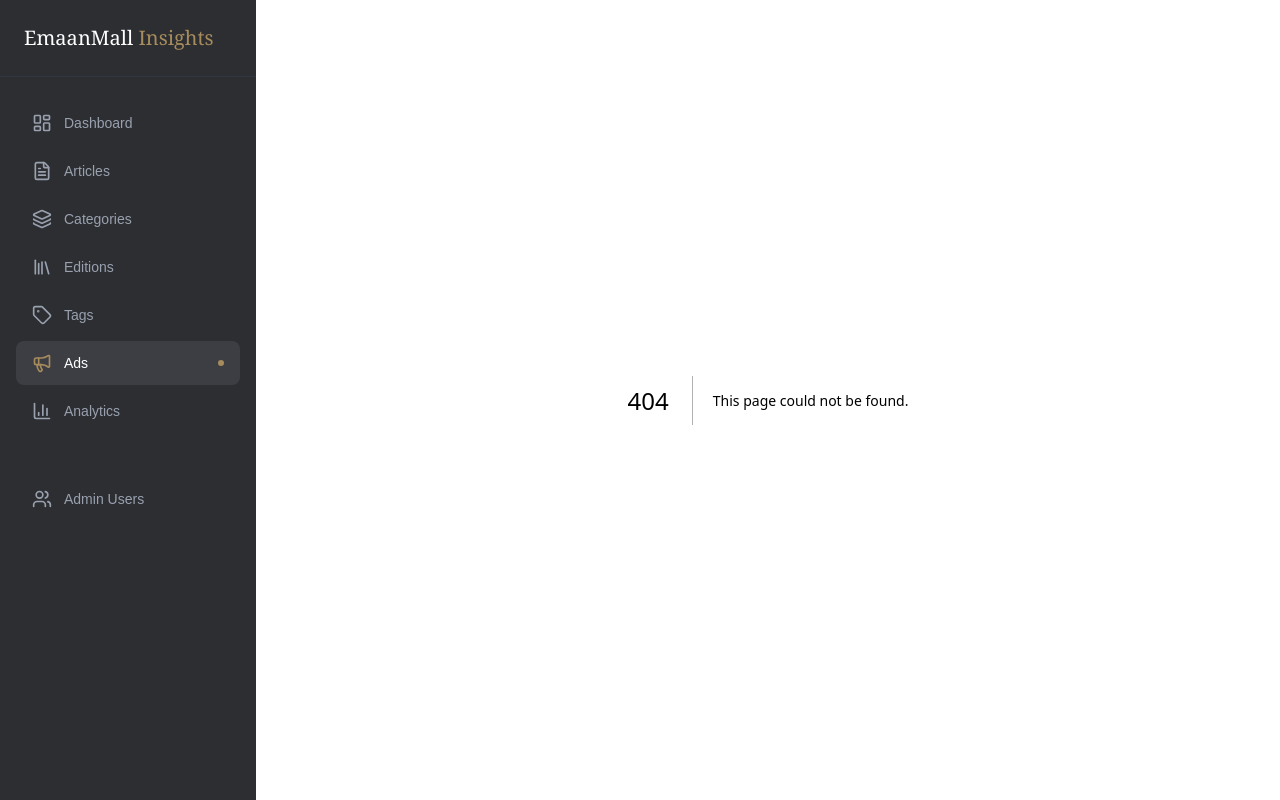
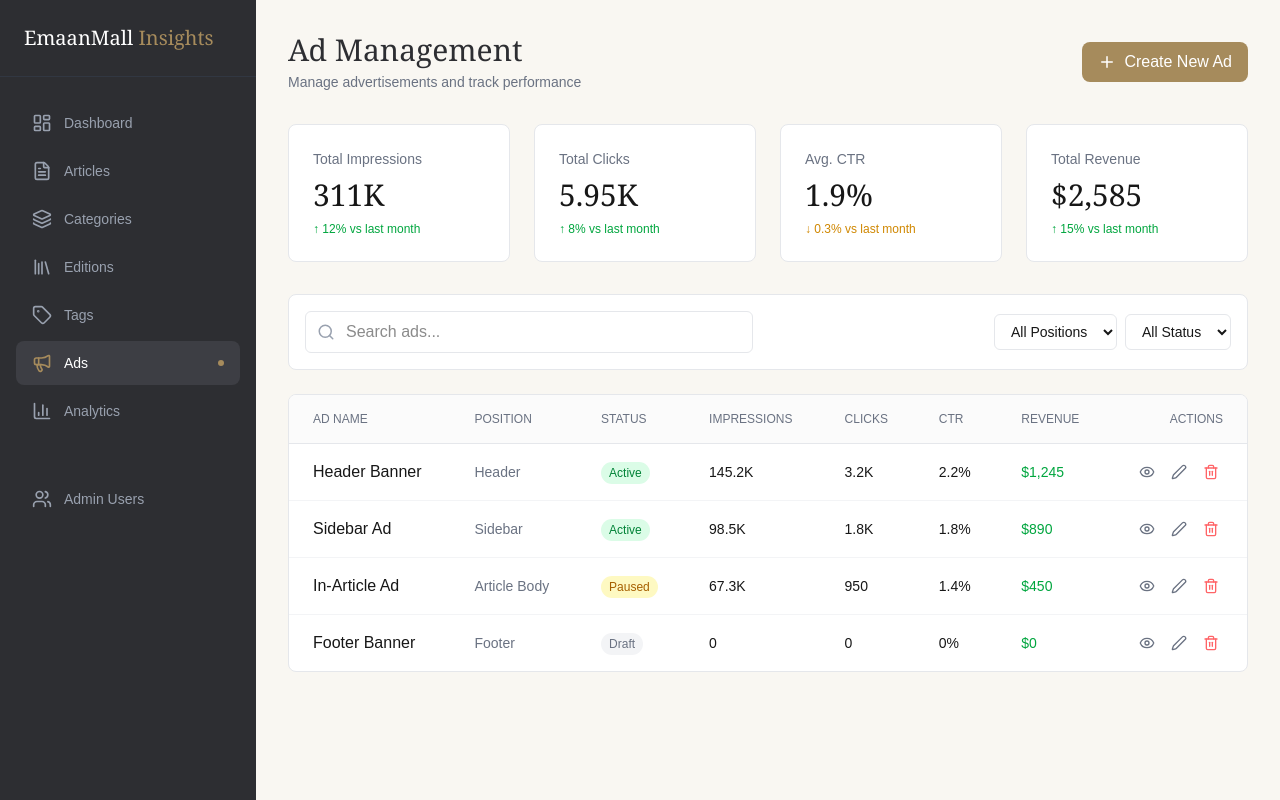
Before and after one commit to FatimaZahraNadeem2003/admin-panel, a Next.js app: page /ads in a window 1280 px wide. Before the commit this address had no page. Built offline with nearby package versions, Linux system fonts and the light colour scheme.

Commit message:
created ads page

```diff
--- /dev/null
+++ b/app/ads/page.tsx
@@ -0,0 +1,127 @@
+"use client";
+import React, { useState } from 'react';
+import { Search, Plus, Edit2, Trash2, Eye, DollarSign, Calendar, BarChart3 } from 'lucide-react';
+
+export default function AdsPage() {
+  const [ads, setAds] = useState([
+    { id: 1, name: 'Header Banner', position: 'Header', status: 'Active', impressions: '145.2K', clicks: '3.2K', ctr: '2.2%', revenue: '$1,245' },
+    { id: 2, name: 'Sidebar Ad', position: 'Sidebar', status: 'Active', impressions: '98.5K', clicks: '1.8K', ctr: '1.8%', revenue: '$890' },
+    { id: 3, name: 'In-Article Ad', position: 'Article Body', status: 'Paused', impressions: '67.3K', clicks: '950', ctr: '1.4%', revenue: '$450' },
+    { id: 4, name: 'Footer Banner', position: 'Footer', status: 'Draft', impressions: '0', clicks: '0', ctr: '0%', revenue: '$0' },
+  ]);
+
+  return (
+    <div className="p-6 lg:p-8 bg-[#F9F7F2] min-h-screen">
+      <div className="flex justify-between items-center mb-8">
+        <div>
+          <h1 className="text-3xl font-serif text-[#2D2E32]">Ad Management</h1>
+          <p className="text-gray-500 text-sm mt-1">Manage advertisements and track performance</p>
+        </div>
+        <button className="bg-[#A68B5C] text-white px-4 py-2 rounded-lg flex items-center gap-2 hover:bg-[#8e764d]">
+          <Plus size={18} />
+          Create New Ad
+        </button>
+      </div>
+
+      <div className="grid grid-cols-1 md:grid-cols-4 gap-6 mb-8">
+        <div className="bg-white p-6 rounded-lg border border-gray-200">
+          <p className="text-sm text-gray-500 mb-2">Total Impressions</p>
+          <h2 className="text-3xl font-serif">311K</h2>
+          <p className="text-xs text-green-600 mt-2">↑ 12% vs last month</p>
+        </div>
+        <div className="bg-white p-6 rounded-lg border border-gray-200">
+          <p className="text-sm text-gray-500 mb-2">Total Clicks</p>
+          <h2 className="text-3xl font-serif">5.95K</h2>
+          <p className="text-xs text-green-600 mt-2">↑ 8% vs last month</p>
+        </div>
+        <div className="bg-white p-6 rounded-lg border border-gray-200">
+          <p className="text-sm text-gray-500 mb-2">Avg. CTR</p>
+          <h2 className="text-3xl font-serif">1.9%</h2>
+          <p className="text-xs text-yellow-600 mt-2">↓ 0.3% vs last month</p>
+        </div>
+        <div className="bg-white p-6 rounded-lg border border-gray-200">
+          <p className="text-sm text-gray-500 mb-2">Total Revenue</p>
+          <h2 className="text-3xl font-serif">$2,585</h2>
+          <p className="text-xs text-green-600 mt-2">↑ 15% vs last month</p>
+        </div>
+      </div>
+
+      <div className="bg-white p-4 rounded-lg border border-gray-200 mb-6 flex flex-wrap gap-4 items-center justify-between">
+        <div className="relative flex-1 max-w-md">
+          <Search className="absolute left-3 top-1/2 -translate-y-1/2 text-gray-400" size={18} />
+          <input
+            type="text"
+            placeholder="Search ads..."
+            className="w-full pl-10 pr-4 py-2 border border-gray-200 rounded-md"
+          />
+        </div>
+        <div className="flex gap-2">
+          <select className="border border-gray-200 rounded-md px-3 py-2 text-sm bg-white">
+            <option>All Positions</option>
+            <option>Header</option>
+            <option>Sidebar</option>
+            <option>Article Body</option>
+            <option>Footer</option>
+          </select>
+          <select className="border border-gray-200 rounded-md px-3 py-2 text-sm bg-white">
+            <option>All Status</option>
+            <option>Active</option>
+            <option>Paused</option>
+            <option>Draft</option>
+          </select>
+        </div>
+      </div>
+
+      <div className="bg-white rounded-lg border border-gray-200 overflow-hidden">
+        <table className="w-full">
+          <thead className="bg-[#FBFBFB] border-b border-gray-200">
+            <tr>
+              <th className="px-6 py-4 text-left text-xs font-medium text-gray-500 uppercase">Ad Name</th>
+              <th className="px-6 py-4 text-left text-xs font-medium text-gray-500 uppercase">Position</th>
+              <th className="px-6 py-4 text-left text-xs font-medium text-gray-500 uppercase">Status</th>
+              <th className="px-6 py-4 text-left text-xs font-medium text-gray-500 uppercase">Impressions</th>
+              <th className="px-6 py-4 text-left text-xs font-medium text-gray-500 uppercase">Clicks</th>
+              <th className="px-6 py-4 text-left text-xs font-medium text-gray-500 uppercase">CTR</th>
+              <th className="px-6 py-4 text-left text-xs font-medium text-gray-500 uppercase">Revenue</th>
+              <th className="px-6 py-4 text-right text-xs font-medium text-gray-500 uppercase">Actions</th>
+            </tr>
+          </thead>
+          <tbody className="divide-y divide-gray-100">
+            {ads.map((ad) => (
+              <tr key={ad.id} className="hover:bg-gray-50">
+                <td className="px-6 py-4 font-medium">{ad.name}</td>
+                <td className="px-6 py-4 text-sm text-gray-500">{ad.position}</td>
+                <td className="px-6 py-4">
+                  <span className={`px-2 py-1 rounded-full text-xs ${
+                    ad.status === 'Active' ? 'bg-green-100 text-green-700' :
+                    ad.status === 'Paused' ? 'bg-yellow-100 text-yellow-700' :
+                    'bg-gray-100 text-gray-500'
+                  }`}>
+                    {ad.status}
+                  </span>
+                </td>
+                <td className="px-6 py-4 text-sm">{ad.impressions}</td>
+                <td className="px-6 py-4 text-sm">{ad.clicks}</td>
+                <td className="px-6 py-4 text-sm">{ad.ctr}</td>
+                <td className="px-6 py-4 text-sm font-medium text-green-600">{ad.revenue}</td>
+                <td className="px-6 py-4 text-right">
+                  <div className="flex items-center justify-end gap-2">
+                    <button className="p-1 hover:bg-gray-100 rounded">
+                      <Eye size={16} className="text-gray-500" />
+                    </button>
+                    <button className="p-1 hover:bg-gray-100 rounded">
+                      <Edit2 size={16} className="text-gray-500" />
+                    </button>
+                    <button className="p-1 hover:bg-gray-100 rounded">
+                      <Trash2 size={16} className="text-red-400" />
+                    </button>
+                  </div>
+                </td>
+              </tr>
+            ))}
+          </tbody>
+        </table>
+      </div>
+    </div>
+  );
+}
```
